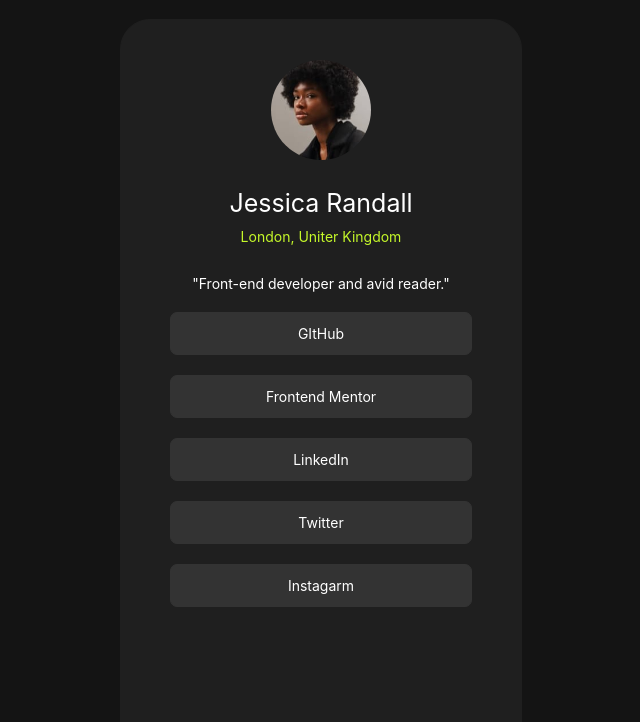
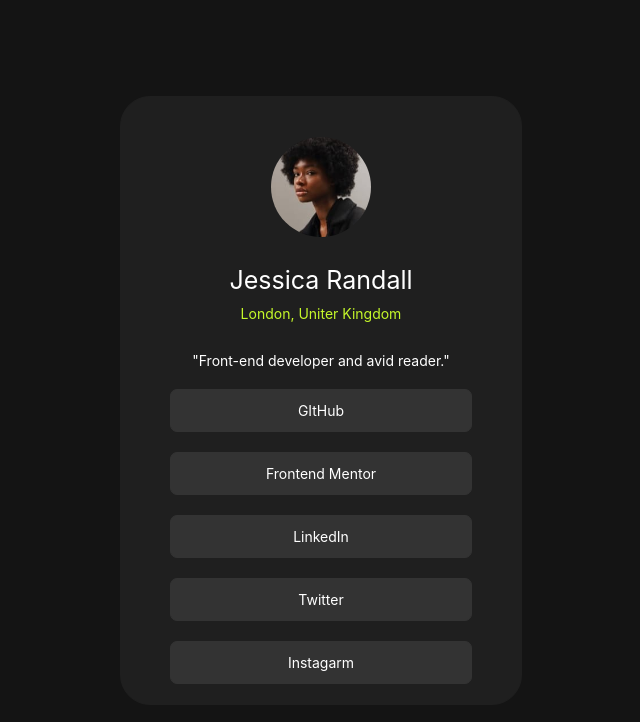
Before and after one commit to Mydeen96/Social-links-profile, a plain HTML site: page Linksprofile/index.html in a window 1280 px wide. Shown: the whole page, without its empty margins (319-959 px from the left). Drawn offline with Linux system fonts and the light colour scheme.

Commit message:
Update design.css
Signed-off-by: Mydeen96 <157300530+Mydeen96@users.noreply.github.com>

```diff
--- a/Linksprofile/design/design.css
+++ b/Linksprofile/design/design.css
@@ -14,7 +14,7 @@
     text-align: center;
     width: 400px;
     border-radius: 30px;
-    height: 95vh;
+    max-height: 95vh;
 }
 #border h3,p,a{
     color: white;
```
